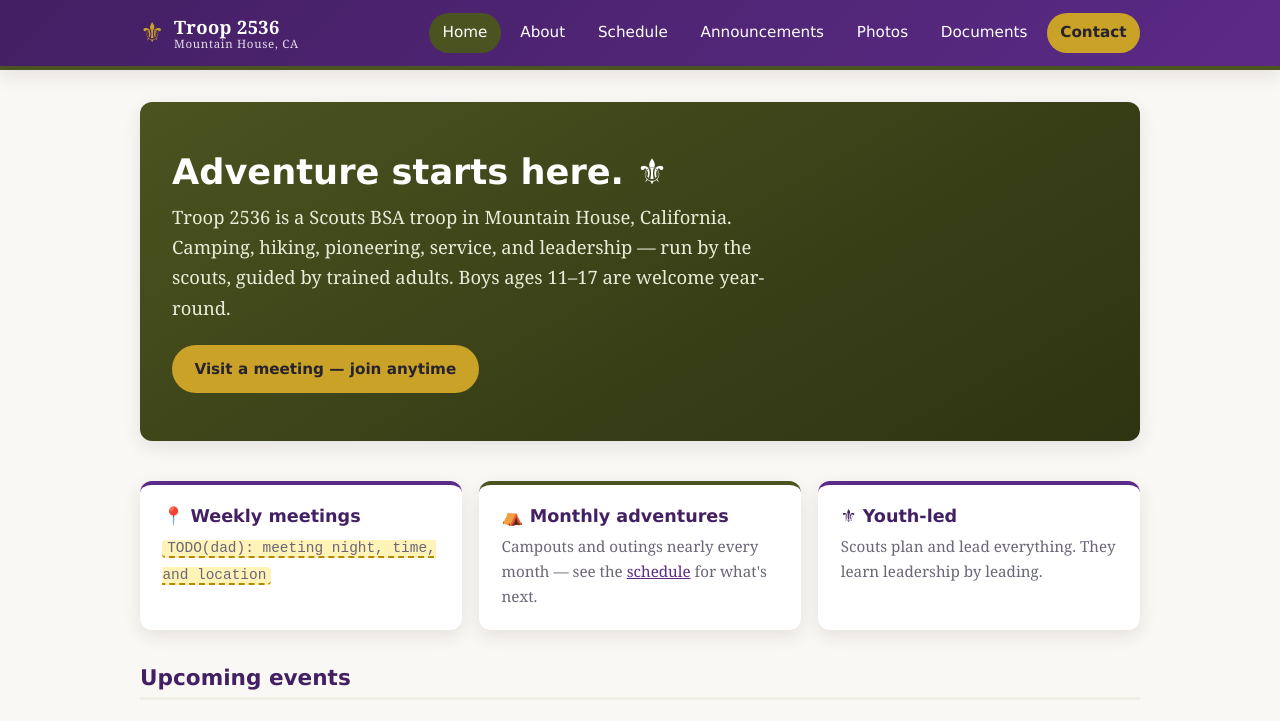
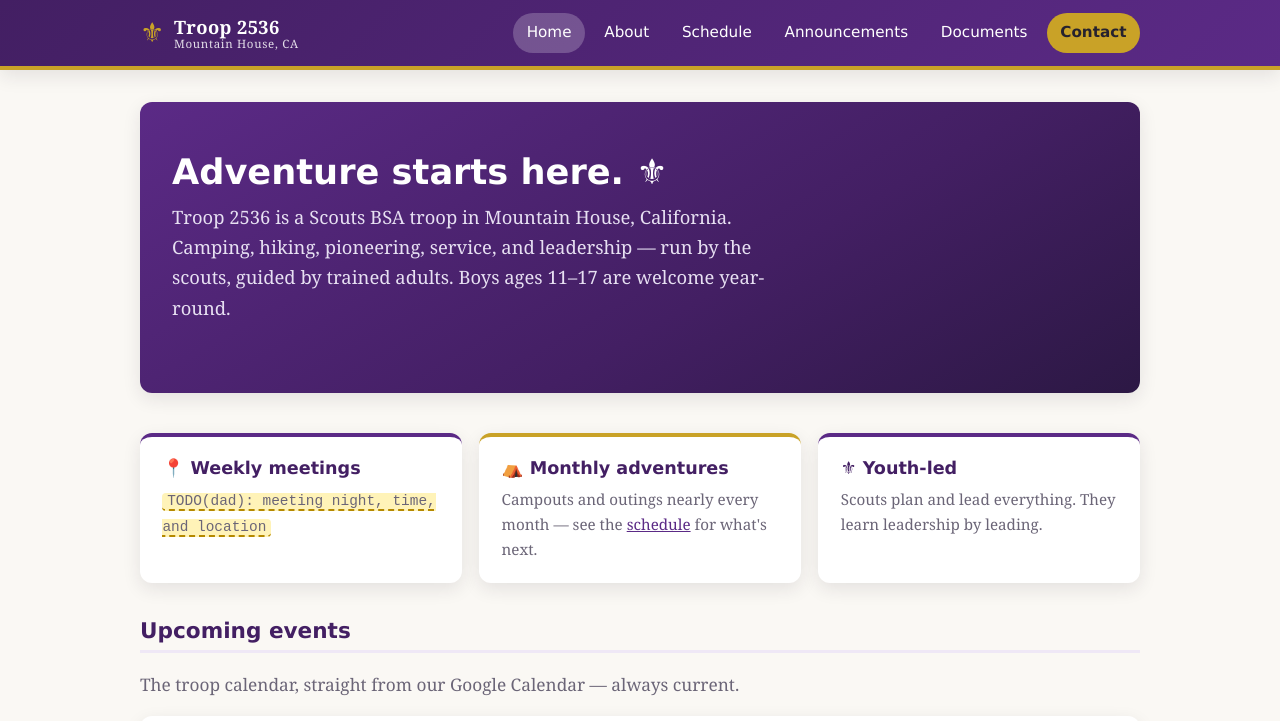
Before and after one commit to arpituppal2/troop2536, a Jekyll site: the page built from index.md, in a window 1280 px wide and 1400 px high. Shown: the top 721 px of the window. Built offline with Jekyll 4.4.1, drawn with Linux system fonts in a browser that asks for light colours; grey boxes are pictures that could not be loaded.

Commit message:
Overhaul: purple-only theme, drop Photos nav + meeting button
- Remove the "Photos" link from the top navigation.
- Remove the "Visit a meeting" hero CTA on the home page.
- Replace all green design tokens/usage with purple + gold accents
  (header divider, hero, footer, h2 underlines, active nav, cards,
  pinned labels, contact-card borders).
- Rename btn-green to btn-gold across contact/404 pages.

Co-Authored-By: Claude Code <noreply@anthropic.com>

```diff
--- a/_layouts/default.html
+++ b/_layouts/default.html
@@ -22,7 +22,6 @@
         <li><a href="{{ '/about/' | relative_url }}" {% if page.url == '/about/' %}aria-current="page"{% endif %}>About</a></li>
         <li><a href="{{ '/schedule/' | relative_url }}" {% if page.url == '/schedule/' %}aria-current="page"{% endif %}>Schedule</a></li>
         <li><a href="{{ '/announcements/' | relative_url }}" {% if page.url == '/announcements/' %}aria-current="page"{% endif %}>Announcements</a></li>
-        <li><a href="{{ '/photos/' | relative_url }}" {% if page.url == '/photos/' %}aria-current="page"{% endif %}>Photos</a></li>
         <li><a href="{{ '/documents/' | relative_url }}" {% if page.url == '/documents/' %}aria-current="page"{% endif %}>Documents</a></li>
         <li><a href="{{ '/contact/' | relative_url }}" class="nav-cta" {% if page.url == '/contact/' %}aria-current="page"{% endif %}>Contact</a></li>
       </ul>
--- a/assets/css/troop.css
+++ b/assets/css/troop.css
@@ -1,18 +1,18 @@
 /* ============================================================
    Troop 2536 — design tokens
-   Purple: #5B2A86 (primary) · Army green: #4B5320 (secondary)
+   Purple: #5B2A86 (primary) · Gold: #C9A227 (accent)
    ============================================================ */
 :root {
   --purple: #5B2A86;
   --purple-dark: #431F63;
+  --purple-deep: #2C1844;
   --purple-soft: #EFE8F6;
-  --green: #4B5320;
-  --green-dark: #383F17;
-  --green-soft: #EDF0E2;
+  --gold: #C9A227;
+  --gold-soft: #FBF3D9;
+  --gold-dark: #8A6D1A;
   --cream: #FAF8F4;
   --ink: #26222E;
   --muted: #6B6577;
-  --gold: #C9A227;
   --radius: 12px;
   --shadow: 0 6px 18px rgba(38, 34, 46, 0.10);
   --maxw: 1040px;
@@ -35,7 +35,7 @@ a:hover { color: var(--purple-dark); }
 /* ---------- Header + nav ---------- */
 .site-header {
   background: linear-gradient(135deg, var(--purple-dark), var(--purple));
-  border-bottom: 4px solid var(--green);
+  border-bottom: 4px solid var(--gold);
   box-shadow: var(--shadow);
   position: sticky;
   top: 0;
@@ -69,7 +69,7 @@ a:hover { color: var(--purple-dark); }
   padding: 0.45rem 0.85rem; border-radius: 999px; font-family: Verdana, Arial, sans-serif;
 }
 .nav-links a:hover { background: rgba(255, 255, 255, 0.14); color: #fff; }
-.nav-links a[aria-current="page"] { background: var(--green); color: #fff; }
+.nav-links a[aria-current="page"] { background: rgba(255, 255, 255, 0.22); color: #fff; }
 .nav-links .nav-cta { background: var(--gold); color: var(--ink); font-weight: bold; }
 .nav-links .nav-cta:hover { background: #DDB63A; color: var(--ink); }
 
@@ -84,14 +84,14 @@ a:hover { color: var(--purple-dark); }
 
 h1, h2, h3, h4 { font-family: Verdana, Arial, sans-serif; color: var(--purple-dark); line-height: 1.25; }
 h1 { font-size: 1.9rem; margin: 0 0 1rem; }
-h2 { font-size: 1.35rem; margin-top: 2.2rem; border-bottom: 3px solid var(--green-soft); padding-bottom: 0.3rem; }
+h2 { font-size: 1.35rem; margin-top: 2.2rem; border-bottom: 3px solid var(--purple-soft); padding-bottom: 0.3rem; }
 h3 { font-size: 1.1rem; }
 
 .page-lede { font-size: 1.08rem; color: var(--muted); max-width: 46rem; }
 
 /* Hero (home page) */
 .hero {
-  background: linear-gradient(150deg, var(--green) 0%, var(--green-dark) 60%, #2E3411 100%);
+  background: linear-gradient(150deg, var(--purple) 0%, var(--purple-dark) 60%, var(--purple-deep) 100%);
   border-radius: var(--radius);
   color: #fff;
   padding: 3rem 2rem;
@@ -99,9 +99,9 @@ h3 { font-size: 1.1rem; }
   box-shadow: var(--shadow);
 }
 .hero h1 { color: #fff; font-size: 2.2rem; margin: 0 0 0.5rem; }
-.hero p { font-size: 1.15rem; margin: 0 0 1.4rem; max-width: 40rem; color: #E9EDD8; }
-.hero .btn-green { background: var(--gold); color: var(--ink); }
-.hero .btn-green:hover { background: #DDB63A; }
+.hero p { font-size: 1.15rem; margin: 0 0 1.4rem; max-width: 40rem; color: #E7E0F2; }
+.hero .btn-gold { background: var(--gold); color: var(--ink); }
+.hero .btn-gold:hover { background: #DDB63A; }
 
 /* Buttons */
 .btn {
@@ -112,8 +112,8 @@ h3 { font-size: 1.1rem; }
 .btn:hover { transform: translateY(-1px); }
 .btn-purple { background: var(--purple); color: #fff; }
 .btn-purple:hover { background: var(--purple-dark); color: #fff; }
-.btn-green { background: var(--green); color: #fff; }
-.btn-green:hover { background: var(--green-dark); color: #fff; }
+.btn-gold { background: var(--gold); color: var(--ink); }
+.btn-gold:hover { background: #DDB63A; color: var(--ink); }
 
 /* Card grid */
 .card-grid { display: grid; grid-template-columns: repeat(auto-fit, minmax(240px, 1fr)); gap: 1.1rem; margin: 1.5rem 0; }
@@ -121,7 +121,7 @@ h3 { font-size: 1.1rem; }
   background: #fff; border-radius: var(--radius); padding: 1.3rem 1.4rem;
   box-shadow: var(--shadow); border-top: 4px solid var(--purple);
 }
-.card:nth-child(even) { border-top-color: var(--green); }
+.card:nth-child(even) { border-top-color: var(--gold); }
 .card h3 { margin: 0 0 0.4rem; }
 .card p { margin: 0; font-size: 0.95rem; color: var(--muted); }
 
@@ -135,7 +135,7 @@ h3 { font-size: 1.1rem; }
 .announcement .date { font-size: 0.82rem; color: var(--muted); font-family: Verdana, Arial, sans-serif; }
 .announcement.is-pinned h2::before { content: '📌 '; font-size: 1rem; }
 .pinned-label {
-  display: inline-block; background: var(--green-soft); color: var(--green-dark);
+  display: inline-block; background: var(--gold-soft); color: var(--gold-dark);
   font-size: 0.75rem; font-family: Verdana, Arial, sans-serif; font-weight: bold;
   border-radius: 999px; padding: 0.1rem 0.7rem; margin-left: 0.5rem; vertical-align: middle;
 }
@@ -167,7 +167,7 @@ h2 + .todo-inline, p .todo-inline { font-size: 0.95em; }
 .contact-card {
   display: flex; flex-wrap: wrap; gap: 1.1rem; align-items: center;
   background: #fff; border-radius: var(--radius); box-shadow: var(--shadow);
-  padding: 1.3rem 1.5rem; margin: 1.1rem 0; border-left: 5px solid var(--green);
+  padding: 1.3rem 1.5rem; margin: 1.1rem 0; border-left: 5px solid var(--purple);
 }
 .contact-card .who { flex: 1 1 240px; }
 .contact-card .who strong { color: var(--purple-dark); }
@@ -180,7 +180,7 @@ th, td { padding: 0.6rem 0.9rem; border-bottom: 1px solid var(--purple-soft); }
 tr:last-child td { border-bottom: none; }
 
 /* Footer */
-.site-footer { background: var(--green-dark); color: #DDE4C7; margin-top: 3rem; }
+.site-footer { background: var(--purple-deep); color: #E0D9EE; margin-top: 3rem; }
 .footer-inner {
   max-width: var(--maxw); margin: 0 auto; padding: 1.8rem 1.25rem;
   display: flex; flex-wrap: wrap; gap: 1.5rem; justify-content: space-between;
--- a/index.md
+++ b/index.md
@@ -11,7 +11,6 @@ description: Scouting America Troop 2536 in Mountain House, CA — adventure, le
     hiking, pioneering, service, and leadership — run by the scouts, guided by
     trained adults. Boys ages 11–17 are welcome year-round.
   </p>
-  <a class="btn btn-green" href="{{ '/contact/' | relative_url }}">Visit a meeting — join anytime</a>
 </section>
 
 <div class="card-grid">
```
Also changed, not shown: 404.md (+1 -1 lines), CLAUDE.md (+1 -1 lines), contact.md (+2 -2 lines).
